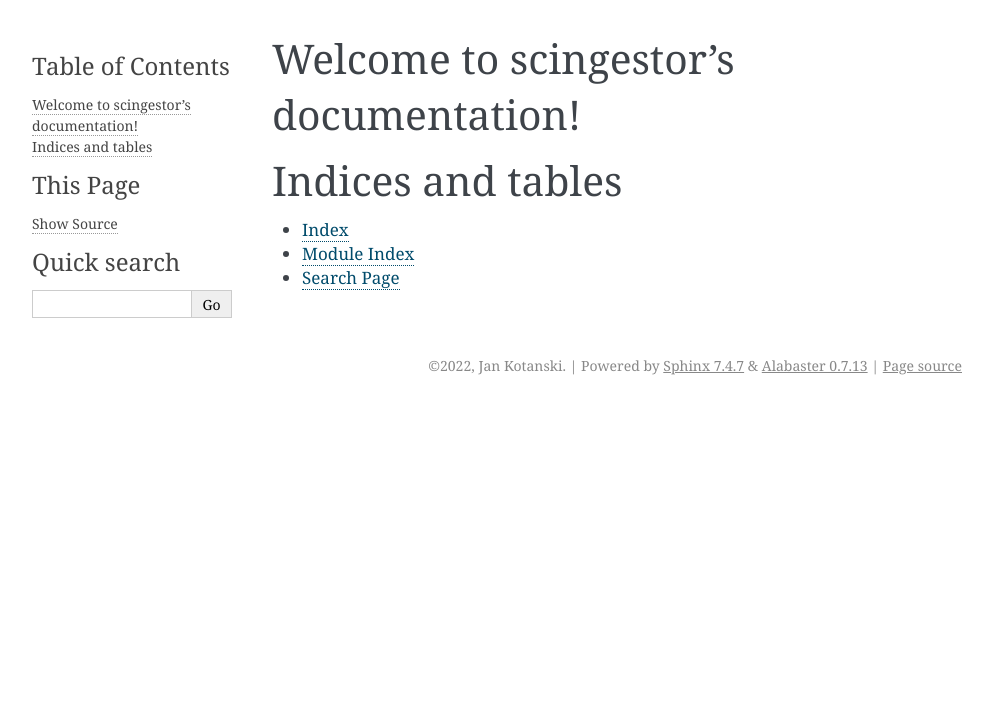
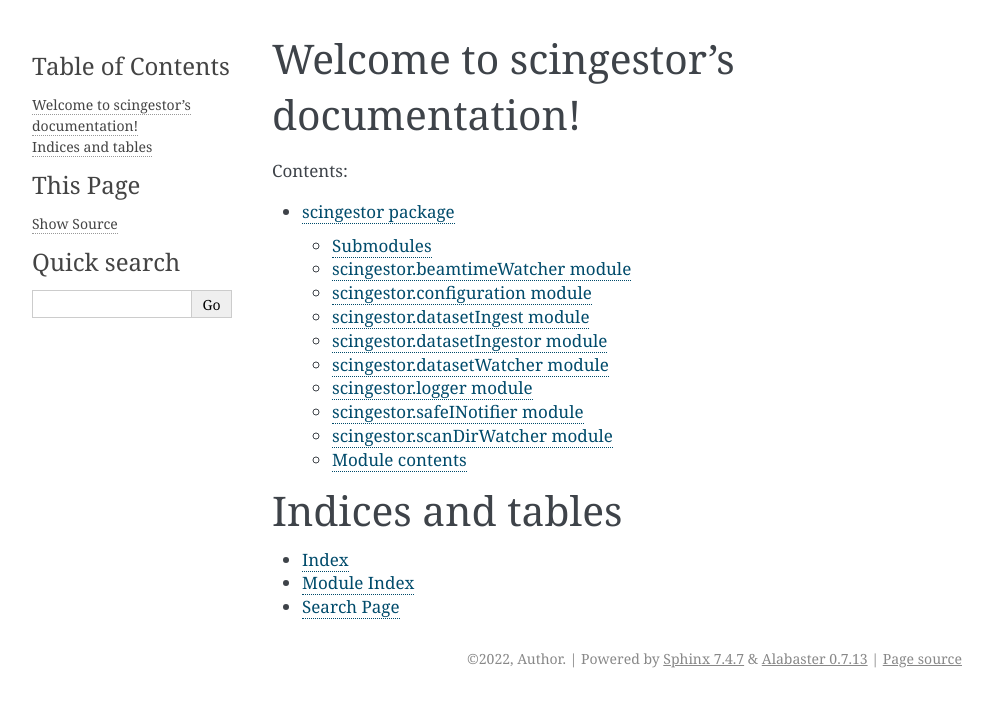
Before and after one commit to jkotan/scingestor, a Sphinx documentation site: the page built from doc/index.rst, in a window 1280 px wide. Shown: the top 707 px of the page, without its empty margins (148-1141 px from the left). Built offline with Sphinx 7.4.7, drawn with Linux system fonts in a browser that asks for light colours.

```diff
--- a/doc/conf.py
+++ b/doc/conf.py
@@ -1,10 +1,8 @@
-# -*- coding: utf-8 -*-
-#
 # Configuration file for the Sphinx documentation builder.
 #
-# This file does only contain a selection of the most common options. For a
-# full list see the documentation:
-# http://www.sphinx-doc.org/en/master/config
+# This file only contains a selection of the most common options. For a full
+# list see the documentation:
+# https://www.sphinx-doc.org/en/master/usage/configuration.html
 
 # -- Path setup --------------------------------------------------------------
 
@@ -14,59 +12,41 @@
 #
 # import os
 # import sys
-# sys.path.insert(0, os.path.abspath('.'))
+# sys.path.insert(0, '/home/jkotan/ndts/scingestor/scingestor')
 
 
 # -- Project information -----------------------------------------------------
 
 project = 'scingestor'
-copyright = '2022, Jan Kotanski'
-author = 'Jan Kotanski'
-
-# The short X.Y version
-version = ''
-# The full version, including alpha/beta/rc tags
-release = '0.0.1'
+copyright = '2022, Author'
+author = 'Author'
 
 
 # -- General configuration ---------------------------------------------------
-
-# If your documentation needs a minimal Sphinx version, state it here.
-#
-# needs_sphinx = '1.0'
 
 # Add any Sphinx extension module names here, as strings. They can be
 # extensions coming with Sphinx (named 'sphinx.ext.*') or your custom
 # ones.
 extensions = [
+    'sphinx.ext.autodoc',
+    'sphinx.ext.viewcode',
+    'sphinx.ext.todo',
 ]
 
 # Add any paths that contain templates here, relative to this directory.
 templates_path = ['_templates']
-
-# The suffix(es) of source filenames.
-# You can specify multiple suffix as a list of string:
-#
-# source_suffix = ['.rst', '.md']
-source_suffix = '.rst'
-
-# The master toctree document.
-master_doc = 'index'
 
 # The language for content autogenerated by Sphinx. Refer to documentation
 # for a list of supported languages.
 #
 # This is also used if you do content translation via gettext catalogs.
 # Usually you set "language" from the command line for these cases.
-language = None
+language = 'en'
 
 # List of patterns, relative to source directory, that match files and
 # directories to ignore when looking for source files.
 # This pattern also affects html_static_path and html_extra_path.
-exclude_patterns = []
-
-# The name of the Pygments (syntax highlighting) style to use.
-pygments_style = None
+exclude_patterns = ['_build', 'Thumbs.db', '.DS_Store']
 
 
 # -- Options for HTML output -------------------------------------------------
@@ -76,98 +56,15 @@ pygments_style = None
 #
 html_theme = 'alabaster'
 
-# Theme options are theme-specific and customize the look and feel of a theme
-# further.  For a list of options available for each theme, see the
-# documentation.
-#
-# html_theme_options = {}
-
 # Add any paths that contain custom static files (such as style sheets) here,
 # relative to this directory. They are copied after the builtin static files,
 # so a file named "default.css" will overwrite the builtin "default.css".
 html_static_path = ['_static']
 
-# Custom sidebar templates, must be a dictionary that maps document names
-# to template names.
-#
-# The default sidebars (for documents that don't match any pattern) are
-# defined by theme itself.  Builtin themes are using these templates by
-# default: ``['localtoc.html', 'relations.html', 'sourcelink.html',
-# 'searchbox.html']``.
-#
-# html_sidebars = {}
 
+# -- Extension configuration -------------------------------------------------
 
-# -- Options for HTMLHelp output ---------------------------------------------
+# -- Options for todo extension ----------------------------------------------
 
-# Output file base name for HTML help builder.
-htmlhelp_basename = 'scingestordoc'
-
-
-# -- Options for LaTeX output ------------------------------------------------
-
-latex_elements = {
-    # The paper size ('letterpaper' or 'a4paper').
-    #
-    # 'papersize': 'letterpaper',
-
-    # The font size ('10pt', '11pt' or '12pt').
-    #
-    # 'pointsize': '10pt',
-
-    # Additional stuff for the LaTeX preamble.
-    #
-    # 'preamble': '',
-
-    # Latex figure (float) alignment
-    #
-    # 'figure_align': 'htbp',
-}
-
-# Grouping the document tree into LaTeX files. List of tuples
-# (source start file, target name, title,
-#  author, documentclass [howto, manual, or own class]).
-latex_documents = [
-    (master_doc, 'scingestor.tex', 'scingestor Documentation',
-     'Jan Kotanski', 'manual'),
-]
-
-
-# -- Options for manual page output ------------------------------------------
-
-# One entry per manual page. List of tuples
-# (source start file, name, description, authors, manual section).
-man_pages = [
-    (master_doc, 'scingestor', 'scingestor Documentation',
-     [author], 1)
-]
-
-
-# -- Options for Texinfo output ----------------------------------------------
-
-# Grouping the document tree into Texinfo files. List of tuples
-# (source start file, target name, title, author,
-#  dir menu entry, description, category)
-texinfo_documents = [
-    (master_doc, 'scingestor', 'scingestor Documentation',
-     author, 'scingestor', 'One line description of project.',
-     'Miscellaneous'),
-]
-
-
-# -- Options for Epub output -------------------------------------------------
-
-# Bibliographic Dublin Core info.
-epub_title = project
-
-# The unique identifier of the text. This can be a ISBN number
-# or the project homepage.
-#
-# epub_identifier = ''
-
-# A unique identification for the text.
-#
-# epub_uid = ''
-
-# A list of files that should not be packed into the epub file.
-epub_exclude_files = ['search.html']
+# If true, `todo` and `todoList` produce output, else they produce nothing.
+todo_include_todos = True
--- a/doc/index.rst
+++ b/doc/index.rst
@@ -7,9 +7,10 @@ Welcome to scingestor's documentation!
 ======================================
 
 .. toctree::
-   :maxdepth: 2
+   :maxdepth: 4
    :caption: Contents:
 
+   scingestor
 
 
 Indices and tables
--- /dev/null
+++ b/doc/scingestor.rst
@@ -0,0 +1,77 @@
+scingestor package
+==================
+
+Submodules
+----------
+
+scingestor.beamtimeWatcher module
+---------------------------------
+
+.. automodule:: scingestor.beamtimeWatcher
+   :members:
+   :undoc-members:
+   :show-inheritance:
+
+scingestor.configuration module
+-------------------------------
+
+.. automodule:: scingestor.configuration
+   :members:
+   :undoc-members:
+   :show-inheritance:
+
+scingestor.datasetIngest module
+-------------------------------
+
+.. automodule:: scingestor.datasetIngest
+   :members:
+   :undoc-members:
+   :show-inheritance:
+
+scingestor.datasetIngestor module
+---------------------------------
+
+.. automodule:: scingestor.datasetIngestor
+   :members:
+   :undoc-members:
+   :show-inheritance:
+
+scingestor.datasetWatcher module
+--------------------------------
+
+.. automodule:: scingestor.datasetWatcher
+   :members:
+   :undoc-members:
+   :show-inheritance:
+
+scingestor.logger module
+------------------------
+
+.. automodule:: scingestor.logger
+   :members:
+   :undoc-members:
+   :show-inheritance:
+
+scingestor.safeINotifier module
+-------------------------------
+
+.. automodule:: scingestor.safeINotifier
+   :members:
+   :undoc-members:
+   :show-inheritance:
+
+scingestor.scanDirWatcher module
+--------------------------------
+
+.. automodule:: scingestor.scanDirWatcher
+   :members:
+   :undoc-members:
+   :show-inheritance:
+
+Module contents
+---------------
+
+.. automodule:: scingestor
+   :members:
+   :undoc-members:
+   :show-inheritance:
```
Also changed, not shown: other parts of doc/index.rst (+1 -1 lines), setup.py (+9 -9 lines), 1 other file.
